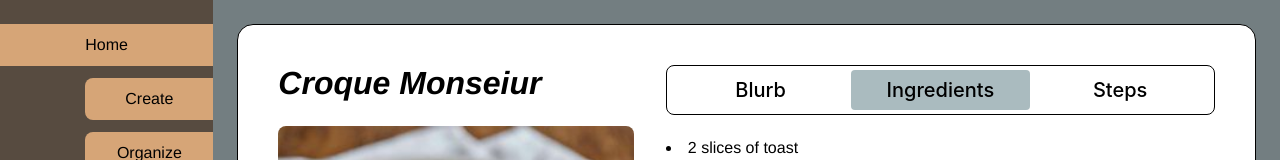
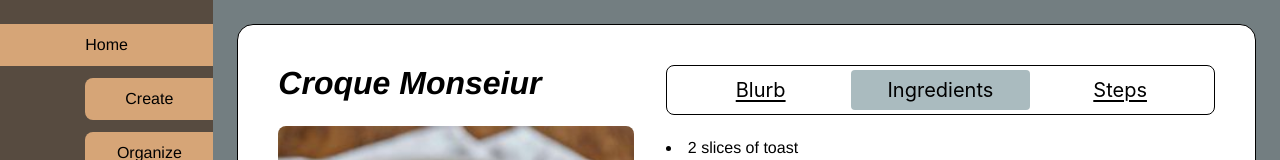
Before and after one commit to uphonia/recipe-application, a Next.js app: page /recipe/1 in a window 1280 px wide. Shown: the top 160 px of the page. Built offline with nearby package versions, Linux system fonts and the light colour scheme.

Commit message:
misc edits

```diff
--- a/src/common/components/SwitchSelector/switchSelector.styles.ts
+++ b/src/common/components/SwitchSelector/switchSelector.styles.ts
@@ -16,6 +16,11 @@ export const Switch = styled.div<{ isActive: boolean }>`
   flex: 1;
   justify-content: center;
   padding: 4px 0;
-  text-underline-offset: 2px;
-  transition: transform 1s ease-out;
+  text-decoration: ${({ isActive }) => (!isActive ? "underline" : "none")};
+  text-underline-offset: 3px;
+  transition: background-color 0.3s;
+
+  &:hover {
+    cursor: pointer;
+  }
 `;
--- a/src/common/components/Typography/Typography.tsx
+++ b/src/common/components/Typography/Typography.tsx
@@ -23,6 +23,9 @@ const theme = createTheme({
       '"Segoe UI Emoji"',
       '"Segoe UI Symbol"',
     ].join(","),
+    h6: {
+      fontWeight: 400,
+    },
   },
 });
 
```
